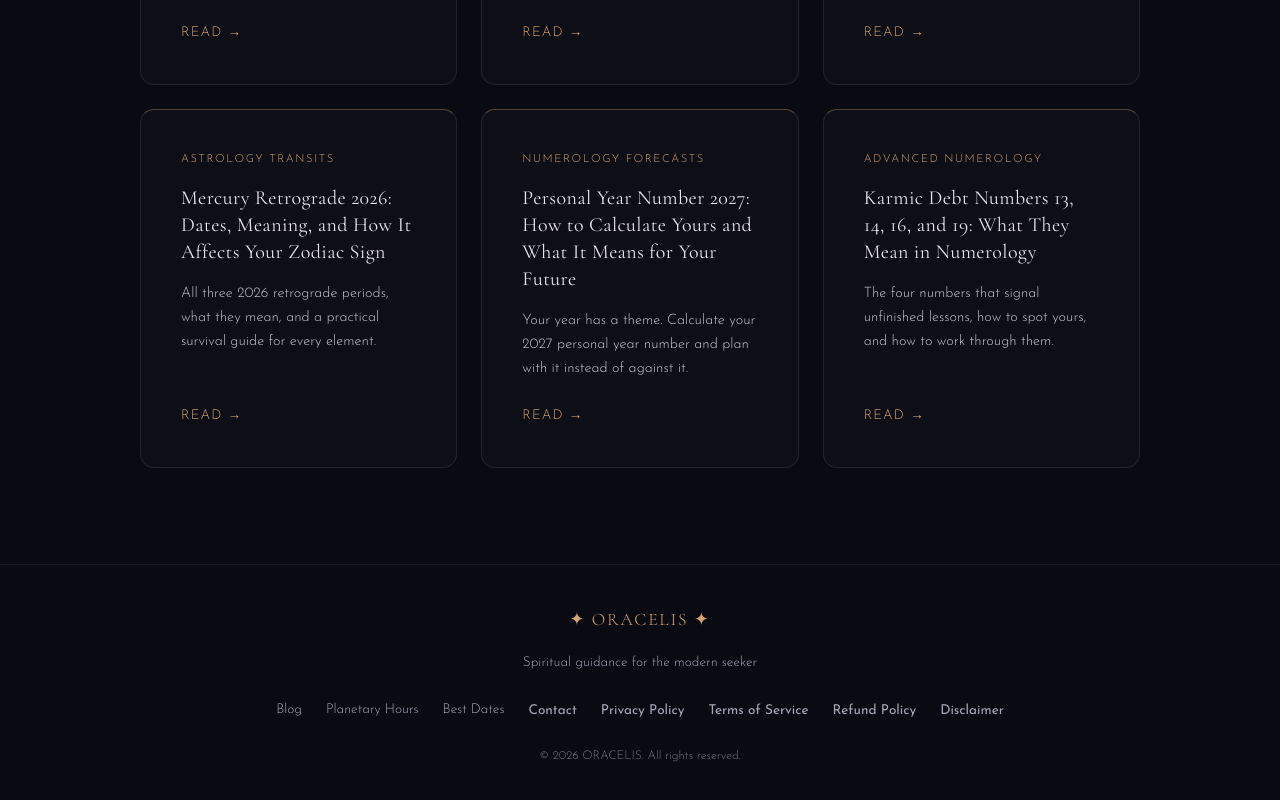
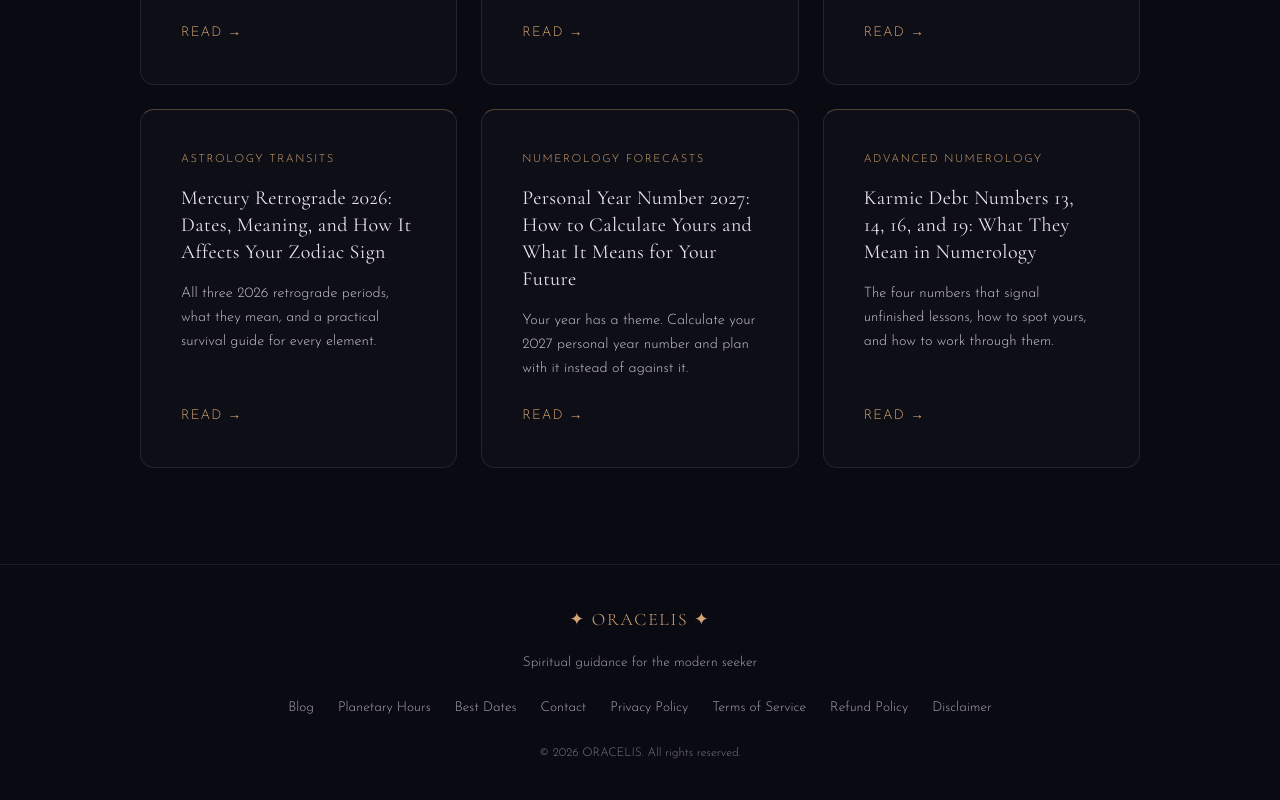
Before and after one commit to lecorbeaured/ORACELIS, a website: page blog/index.html in a window 1280 px wide. Shown: the part 1574-2374 px from the top of the page. Drawn offline with nearby package versions, Linux system fonts and the light colour scheme.

Commit message:
Footer: links and buttons locked to identical rendering
The footer row mixes <a> links (Blog, Planetary Hours, Best
Dates) with <button> items (Contact, Privacy, Terms, Refund,
Disclaimer) under one .footer-link class. Hardened the rule in
css/styles.css (homepage + blog) and in both tool pages so no
browser default can split them: appearance reset, explicit
font-weight 300, line-height, letter-spacing, text-transform,
margin. styles.css cache-bust bumped to ?v=20261023a.

```diff
--- a/blog/index.html
+++ b/blog/index.html
@@ -37,7 +37,7 @@ src="https://www.facebook.com/tr?id=1265608872395585&ev=PageView&noscript=1"
   <link rel="icon" type="image/png" sizes="32x32" href="/favicon-32.png?v=20261018c">
   <link rel="icon" href="/favicon.ico?v=20261018c" sizes="48x48">
   <link rel="apple-touch-icon" href="/apple-touch-icon.png?v=20261018c">
-  <link rel="stylesheet" href="../css/styles.css?v=20261018b">
+  <link rel="stylesheet" href="../css/styles.css?v=20261023a">
   <link rel="stylesheet" href="../blog.css?v=20261018d">
   <script src="/js/consent.js"></script>
   <script async src="https://www.googletagmanager.com/gtag/js?id=G-09RWYRGR23"></script>
--- a/css/styles.css
+++ b/css/styles.css
@@ -883,14 +883,25 @@ p { font-size: clamp(0.95rem, 2.5vw, 1.1rem); color: var(--moonbeam); }
 }
 
 .footer-link {
+  /* One rule for both the <a> links and the <button> legal items:
+     reset every browser default that treats them differently, so
+     the whole footer row renders identically everywhere. */
+  -webkit-appearance: none;
+  appearance: none;
   background: transparent;
   border: none;
   color: var(--silver-dust);
   font-family: var(--font-body);
   font-size: 0.85rem;
+  font-weight: 300;
+  line-height: 1.5;
+  letter-spacing: normal;
+  text-transform: none;
+  text-decoration: none;
   cursor: pointer;
   transition: color 0.2s ease;
   padding: 0;
+  margin: 0;
 }
 
 .footer-link:hover {
```
Also changed, not shown: blog/angel-numbers-111-222-333-444-555.html (+1 -1 lines), blog/birth-chart-reading-beginners.html (+1 -1 lines), blog/birth-date-personality-life-purpose.html (+1 -1 lines), blog/birthday-number-personality.html (+1 -1 lines), blog/destiny-number-calculate-meaning.html (+1 -1 lines), blog/how-to-calculate-life-path-number.html (+1 -1 lines), blog/karmic-debt-numbers.html (+1 -1 lines), blog/mercury-retrograde-2026.html (+1 -1 lines), blog/numerology-compatibility-relationship-number.html (+1 -1 lines), blog/personal-year-number-2027.html (+1 -1 lines), blog/twin-flame-vs-soulmate.html (+1 -1 lines), blog/zodiac-sign-compatibility-love.html (+1 -1 lines), electional-astrology.html (+1 -1 lines), index.html (+1 -1 lines), 1 more files.
